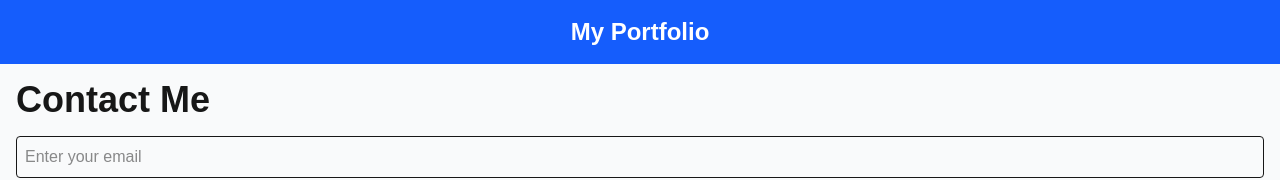
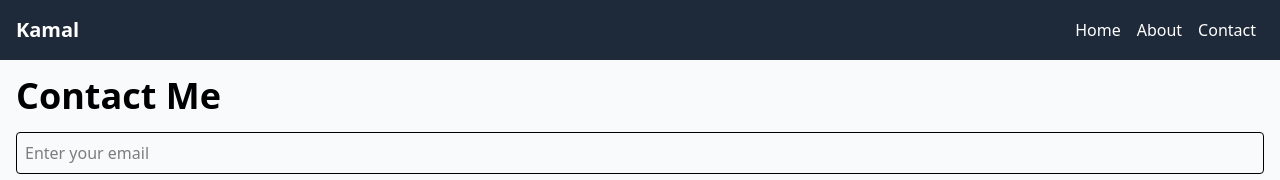
Before and after one commit to Kamaldevgn/project1, a Next.js app: page /about/contact in a window 1280 px wide. Shown: the top 180 px of the page. Built offline with nearby package versions, Linux system fonts and the light colour scheme.

Commit message:
navbar added

```diff
--- a/app/globals.css
+++ b/app/globals.css
@@ -1,6 +1,6 @@
 @import "tailwindcss";
 
-:root {
+/* :root {
   font-family: var(--font-poppins), sans-serif;
   --background: #ffffff;
   --foreground: #171717;
@@ -24,4 +24,4 @@ body {
   background: var(--background);
   color: var(--foreground);
   font-family: Arial, Helvetica, sans-serif;
-}
+} */
--- a/components/Header.js
+++ b/components/Header.js
@@ -1,7 +1,17 @@
 export default function Header() {
-    return (
-      <header className="bg-blue-600 text-white py-4">
-        <h1 className="text-center text-2xl font-bold">My Portfolio</h1>
-      </header>
-    );
-  }
+  return (
+    <header className="bg-gray-800 text-white p-4">
+      <div className="container mx-auto flex justify-between items-center">
+        {/* Left-aligned heading */}
+        <h1 className="text-xl font-bold">Kamal</h1>
+
+        {/* Right-aligned links */}
+        <nav>
+          <a href="" className="mx-2 hover:text-gray-400">Home</a>
+          <a href="/about" className="mx-2 hover:text-gray-400">About</a>
+          <a href="/contact" className="mx-2 hover:text-gray-400">Contact</a>
+        </nav>
+      </div>
+    </header>
+  );
+}
```
